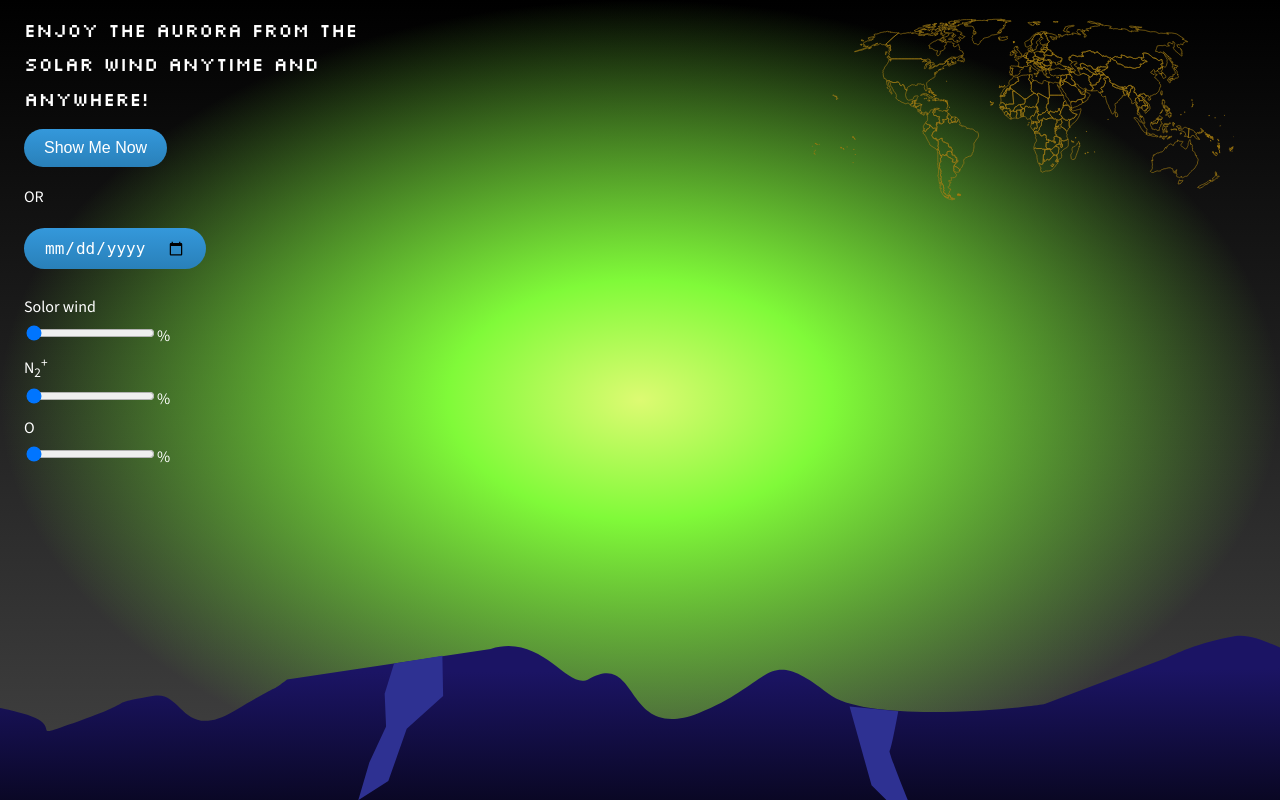
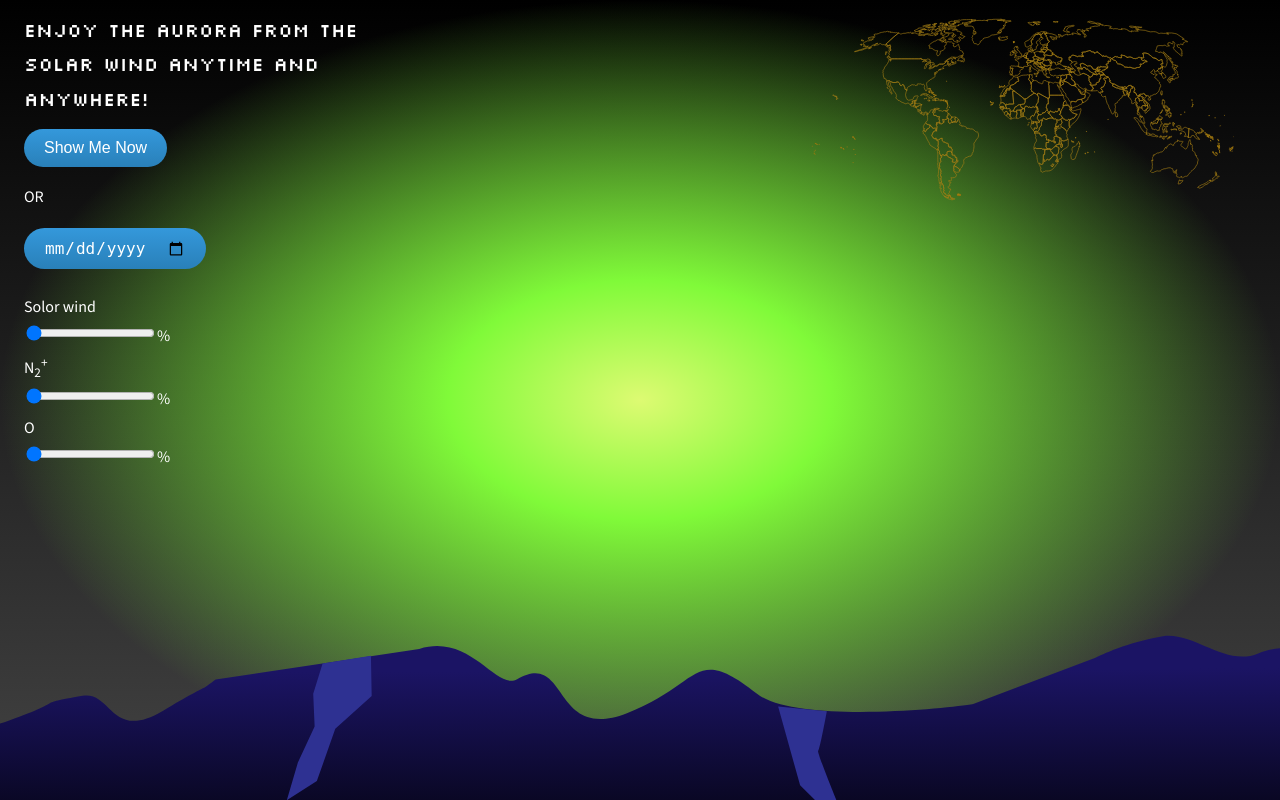
Before and after one commit to hejkeikei/infinity-and-beyond, a PHP site: page /index.html in a window 1280 px wide. Run offline with PHP 8.4, Linux system fonts and the light colour scheme.

Commit message:
Update styles.css

```diff
--- a/styles.css
+++ b/styles.css
@@ -24,6 +24,7 @@ body, main {
     background-size: cover;
     height: 100vh;
     width: auto;
+    background-position: bottom;
 }
 #infoBox {
     max-width: 350px;
```
